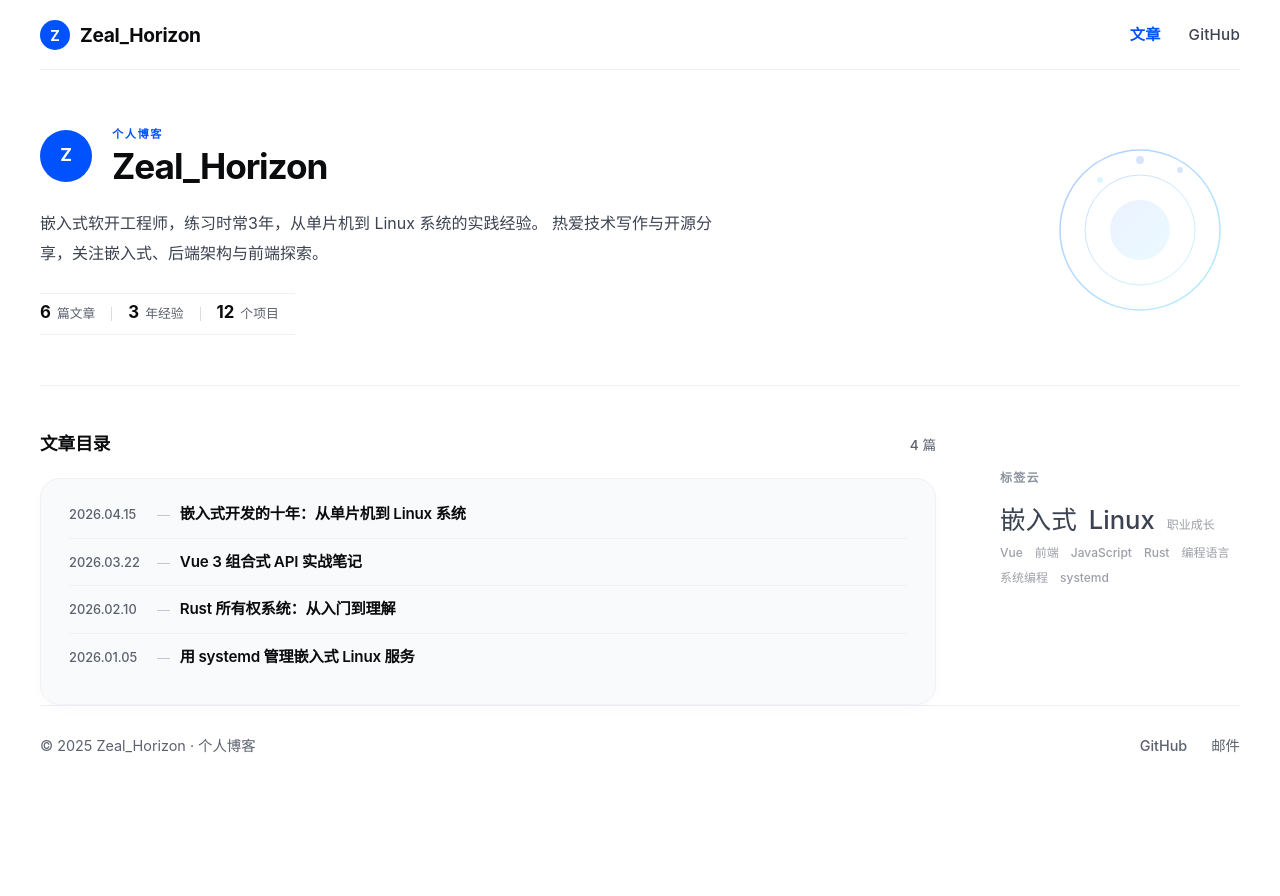
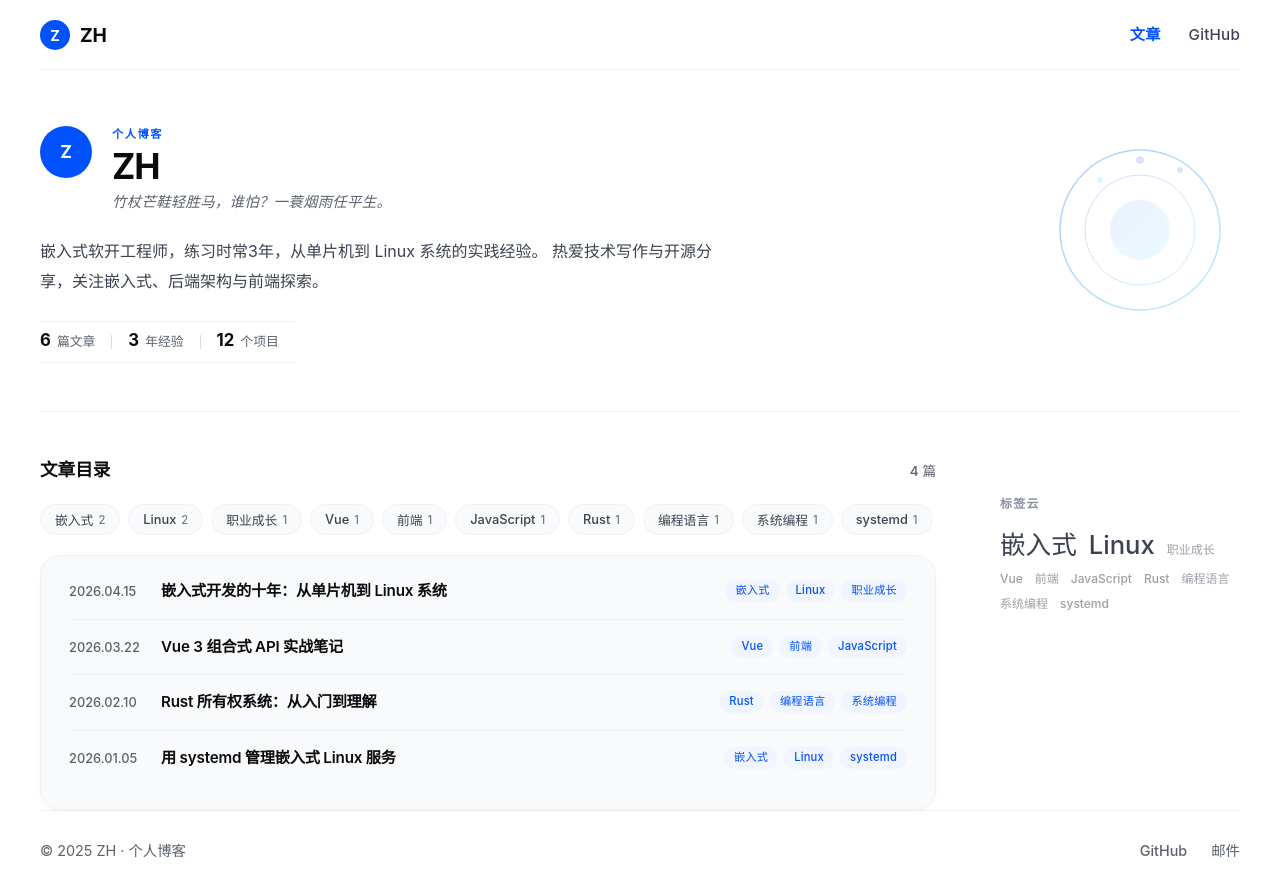
Before and after one commit to Zeal-Horizon/my-blog, a Vue app: page / in a window 1280 px wide. Before the commit the page ends 800 px from the top, so only its background shows below. Built offline with nearby package versions, Linux system fonts and the light colour scheme.

Commit message:
更新个人主页：ZH + 诗词副标题 + 文章分类导航
- 将 Zeal_Horizon 改为 ZH，添加苏轼《定风波》词句作为副标题
- 文章列表增加分类标签页（pill 式切换按钮）
- 文章卡片显示标签
- 同步更新导航栏和页脚

```diff
--- a/src/components/ArticleCard.vue
+++ b/src/components/ArticleCard.vue
@@ -1,8 +1,12 @@
 <template>
   <router-link :to="`/post/${post.slug}`" class="article-card">
-    <span class="card-date">{{ formatDate(post.date) }}</span>
-    <span class="card-dot">—</span>
-    <h3 class="card-title">{{ post.title }}</h3>
+    <div class="card-main">
+      <span class="card-date">{{ formatDate(post.date) }}</span>
+      <h3 class="card-title">{{ post.title }}</h3>
+    </div>
+    <div v-if="post.tags && post.tags.length" class="card-tags">
+      <span v-for="tag in post.tags" :key="tag" class="card-tag">{{ tag }}</span>
+    </div>
   </router-link>
 </template>
 
@@ -23,12 +27,13 @@ function formatDate(dateStr) {
 <style scoped>
 .article-card {
   display: flex;
-  align-items: baseline;
-  gap: 10px;
-  padding: 12px 0;
+  align-items: center;
+  justify-content: space-between;
+  gap: 12px;
+  padding: 16px 0;
   color: inherit;
   border-bottom: 1px solid var(--border-color);
-  transition: border-color 0.2s;
+  transition: all 0.2s;
 }
 
 .article-card:first-child { padding-top: 0; }
@@ -36,6 +41,14 @@ function formatDate(dateStr) {
 
 .article-card:hover .card-title {
   color: var(--accent);
+}
+
+.card-main {
+  display: flex;
+  align-items: baseline;
+  gap: 14px;
+  min-width: 0;
+  flex: 1;
 }
 
 .card-date {
@@ -47,12 +60,6 @@ function formatDate(dateStr) {
   min-width: 78px;
 }
 
-.card-dot {
-  color: #C0C7D2;
-  font-size: 0.8rem;
-  flex-shrink: 0;
-}
-
 .card-title {
   font-size: 0.95rem;
   font-weight: 600;
@@ -60,5 +67,39 @@ function formatDate(dateStr) {
   line-height: 1.4;
   transition: color 0.15s;
   letter-spacing: -0.2px;
+  overflow: hidden;
+  text-overflow: ellipsis;
+  white-space: nowrap;
+}
+
+.card-tags {
+  display: flex;
+  gap: 6px;
+  flex-shrink: 0;
+}
+
+.card-tag {
+  font-size: 0.7rem;
+  font-weight: 500;
+  color: var(--accent);
+  background: var(--accent-subtle);
+  padding: 2px 10px;
+  border-radius: 100px;
+  white-space: nowrap;
+  letter-spacing: 0.2px;
+}
+
+@media (max-width: 640px) {
+  .article-card {
+    flex-direction: column;
+    align-items: flex-start;
+    gap: 6px;
+  }
+  .card-main {
+    gap: 10px;
+  }
+  .card-tags {
+    margin-left: 92px;
+  }
 }
 </style>
--- a/src/components/HeroSection.vue
+++ b/src/components/HeroSection.vue
@@ -6,7 +6,8 @@
           <div class="author-avatar">Z</div>
           <div class="author-headline">
             <span class="author-label">个人博客</span>
-            <h1 class="author-name">Zeal_Horizon</h1>
+            <h1 class="author-name">ZH</h1>
+            <p class="author-subtitle">竹杖芒鞋轻胜马，谁怕？一蓑烟雨任平生。</p>
           </div>
         </div>
 
@@ -100,7 +101,7 @@
 
 .author-top {
   display: flex;
-  align-items: center;
+  align-items: flex-start;
   gap: 20px;
   margin-bottom: 24px;
 }
@@ -123,6 +124,15 @@
   display: flex;
   flex-direction: column;
   gap: 3px;
+}
+
+.author-subtitle {
+  font-size: 0.9rem;
+  color: var(--text-tertiary);
+  font-weight: 400;
+  letter-spacing: 0.3px;
+  margin-top: 2px;
+  font-style: italic;
 }
 
 .author-label {
--- a/src/components/NavBar.vue
+++ b/src/components/NavBar.vue
@@ -2,7 +2,7 @@
   <nav class="nav">
     <router-link to="/" class="logo-area">
       <span class="logo-mark">Z</span>
-      <span class="logo-text">Zeal_Horizon</span>
+      <span class="logo-text">ZH</span>
     </router-link>
     <div class="nav-links">
       <router-link to="/" exact-active-class="active-link">文章</router-link>
--- a/src/components/SiteFooter.vue
+++ b/src/components/SiteFooter.vue
@@ -1,6 +1,6 @@
 <template>
   <footer class="footer">
-    <span>&copy; 2025 Zeal_Horizon · 个人博客</span>
+    <span>&copy; 2025 ZH · 个人博客</span>
     <div class="footer-links">
       <a href="https://github.com/user" target="_blank" rel="noopener">GitHub</a>
       <a href="mailto:zeal.horizon@example.com">邮件</a>
--- a/src/views/HomePage.vue
+++ b/src/views/HomePage.vue
@@ -7,6 +7,20 @@
         <div class="section-header">
           <h2 class="section-title">文章目录</h2>
           <span class="section-count">{{ filteredPosts.length }} 篇</span>
+        </div>
+
+        <!-- Category Tabs -->
+        <div class="category-tabs" v-if="categories.length">
+          <button
+            v-for="cat in categories"
+            :key="cat.name"
+            class="cat-tab"
+            :class="{ active: activeCategory === cat.name }"
+            @click="toggleCategory(cat.name)"
+          >
+            {{ cat.name }}
+            <span class="cat-count">{{ cat.count }}</span>
+          </button>
         </div>
 
         <div v-if="loading" class="loading-state">加载中...</div>
@@ -19,7 +33,7 @@
       </div>
 
       <aside class="content-side">
-        <TagCloud :posts="posts" :activeTag="activeTag" @update:activeTag="activeTag = $event" />
+        <TagCloud :posts="posts" :activeTag="activeCategory" @update:activeTag="activeCategory = $event" />
       </aside>
     </div>
   </div>
@@ -34,7 +48,7 @@ import postsData from '../data/posts.json?url'
 
 const posts = ref([])
 const loading = ref(true)
-const activeTag = ref('')
+const activeCategory = ref('')
 
 onMounted(async () => {
   try {
@@ -47,10 +61,26 @@ onMounted(async () => {
   }
 })
 
+const categories = computed(() => {
+  const catMap = {}
+  posts.value.forEach(p => {
+    (p.tags || []).forEach(t => {
+      catMap[t] = (catMap[t] || 0) + 1
+    })
+  })
+  return Object.entries(catMap)
+    .map(([name, count]) => ({ name, count }))
+    .sort((a, b) => b.count - a.count)
+})
+
 const filteredPosts = computed(() => {
-  if (!activeTag.value) return posts.value
-  return posts.value.filter(p => (p.tags || []).includes(activeTag.value))
+  if (!activeCategory.value) return posts.value
+  return posts.value.filter(p => (p.tags || []).includes(activeCategory.value))
 })
+
+function toggleCategory(name) {
+  activeCategory.value = activeCategory.value === name ? '' : name
+}
 </script>
 
 <style scoped>
@@ -77,6 +107,47 @@ const filteredPosts = computed(() => {
   font-size: 0.85rem;
   color: var(--text-tertiary);
   font-weight: 500;
+}
+
+/* Category Tabs */
+.category-tabs {
+  display: flex;
+  flex-wrap: wrap;
+  gap: 8px;
+  margin-bottom: 20px;
+}
+
+.cat-tab {
+  display: inline-flex;
+  align-items: center;
+  gap: 5px;
+  padding: 5px 14px;
+  font-size: 0.8rem;
+  font-weight: 500;
+  color: var(--text-secondary);
+  background: var(--bg-card);
+  border: 1px solid var(--border-color);
+  border-radius: 100px;
+  cursor: pointer;
+  transition: all 0.2s;
+  font-family: inherit;
+}
+
+.cat-tab:hover {
+  color: var(--accent);
+  border-color: var(--accent);
+  background: var(--accent-subtle);
+}
+
+.cat-tab.active {
+  color: #fff;
+  background: var(--accent);
+  border-color: var(--accent);
+}
+
+.cat-count {
+  font-size: 0.7rem;
+  opacity: 0.7;
 }
 
 .article-list-wrapper {
@@ -115,5 +186,12 @@ const filteredPosts = computed(() => {
   .article-list-wrapper {
     padding: 20px;
   }
+  .category-tabs {
+    gap: 6px;
+  }
+  .cat-tab {
+    padding: 4px 12px;
+    font-size: 0.75rem;
+  }
 }
 </style>
```
